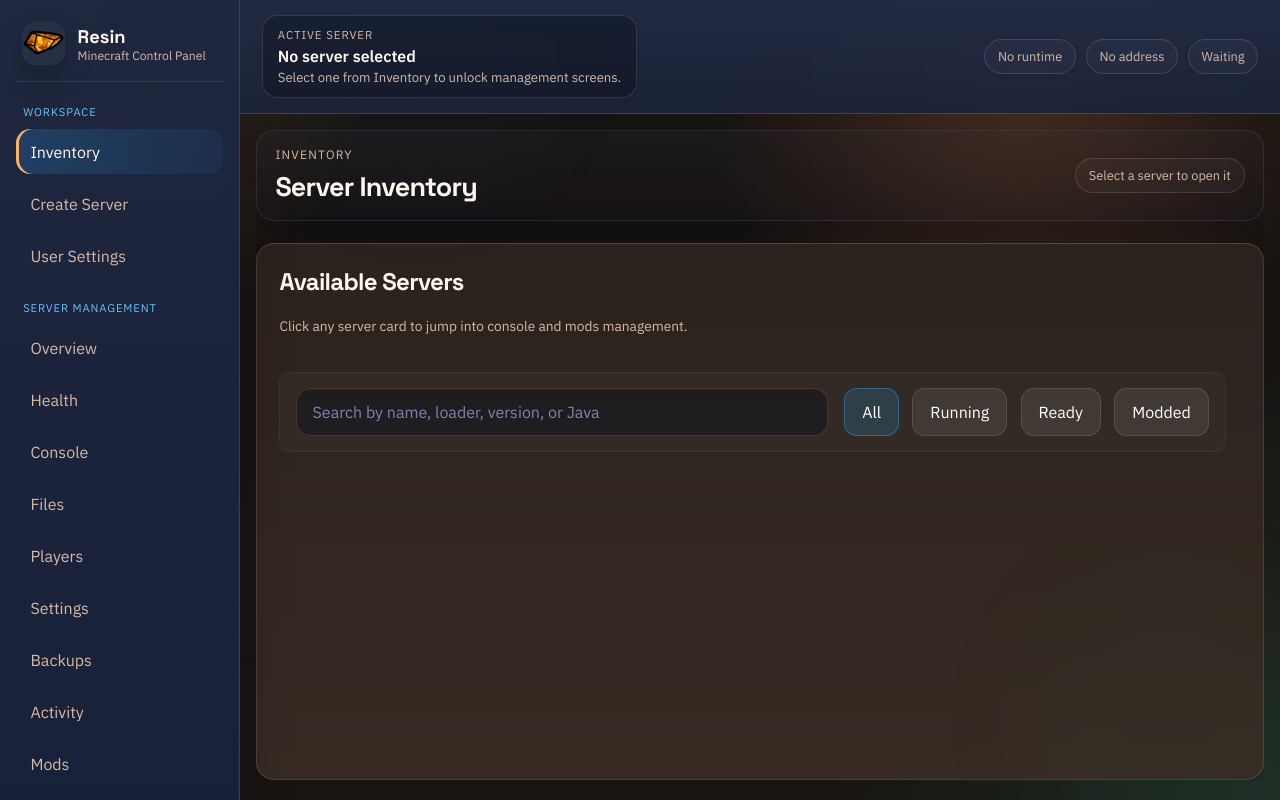
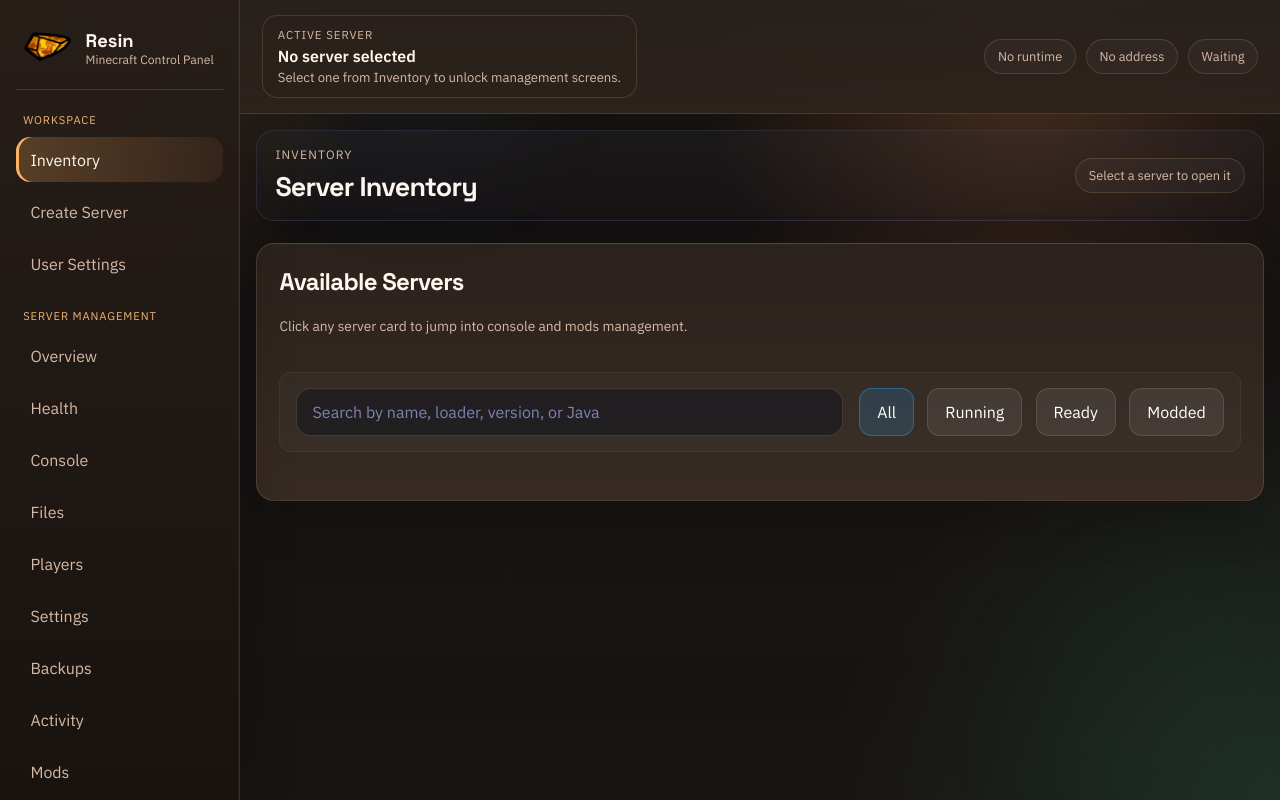
Before and after one commit to mateo-cogeanu/Resin, a website: page public/index.html in a window 1280 px wide. Drawn offline with Linux system fonts and the light colour scheme; no server answers.

Commit message:
Fix themed chrome and scroll behavior

```diff
--- a/public/styles.css
+++ b/public/styles.css
@@ -159,7 +159,7 @@ body {
     radial-gradient(circle at bottom right, color-mix(in srgb, var(--green) 14%, transparent), transparent 28rem),
     linear-gradient(180deg, color-mix(in srgb, var(--bg) 78%, black) 0%, var(--bg) 100%);
   overflow-x: hidden;
-  overflow-y: hidden;
+  overflow-y: auto;
 }
 
 .background-glow {
@@ -197,7 +197,12 @@ body {
   flex-direction: column;
   gap: 1.25rem;
   padding: 1.25rem 1rem;
-  background: linear-gradient(180deg, rgba(30, 39, 64, 0.96) 0%, rgba(24, 34, 56, 0.98) 100%);
+  /* Theme the main navigation shell directly from the active palette instead of a fixed blue overlay. */
+  background: linear-gradient(
+    180deg,
+    color-mix(in srgb, var(--sidebar) 94%, white 2%) 0%,
+    color-mix(in srgb, var(--sidebar-2) 96%, black 4%) 100%
+  );
   border-right: 1px solid var(--border);
   box-shadow:
     inset -1px 0 0 rgba(255, 255, 255, 0.02),
@@ -219,14 +224,12 @@ body {
 }
 
 .sidebar-logo {
-  width: 2.65rem;
-  height: 2.65rem;
-  border-radius: 0.8rem;
+  width: 3.15rem;
+  height: 3.15rem;
+  border-radius: 0;
   display: grid;
   place-items: center;
   overflow: hidden;
-  background: rgba(255, 255, 255, 0.04);
-  box-shadow: 0 14px 28px rgba(0, 0, 0, 0.18);
 }
 
 .sidebar-logo img {
@@ -257,7 +260,7 @@ body {
 
 .sidebar-group-label {
   padding: 0.2rem 0.45rem;
-  color: #65c3ff;
+  color: color-mix(in srgb, var(--blue) 78%, white 16%);
   font-size: 0.7rem;
   letter-spacing: 0.08em;
   text-transform: uppercase;
@@ -277,7 +280,11 @@ body {
 
 .sidebar-link.active {
   color: var(--text);
-  background: linear-gradient(90deg, rgba(42, 168, 255, 0.2), rgba(42, 168, 255, 0.07));
+  background: linear-gradient(
+    90deg,
+    color-mix(in srgb, var(--blue) 24%, transparent),
+    color-mix(in srgb, var(--blue-2) 8%, transparent)
+  );
   box-shadow: inset 3px 0 0 var(--blue);
 }
 
@@ -323,8 +330,6 @@ body {
   grid-template-rows: auto 1fr;
   min-width: 0;
   min-height: 100vh;
-  height: 100vh;
-  overflow: hidden;
   background: linear-gradient(180deg, rgba(255, 255, 255, 0.01), rgba(255, 255, 255, 0));
 }
 
@@ -334,7 +339,12 @@ body {
   justify-content: space-between;
   gap: 1.25rem;
   padding: 0.95rem 1.35rem;
-  background: linear-gradient(180deg, rgba(33, 43, 69, 0.94) 0%, rgba(27, 35, 57, 0.92) 100%);
+  /* Keep the top status rail palette-aware so every theme reaches the app chrome, not just the content cards. */
+  background: linear-gradient(
+    180deg,
+    color-mix(in srgb, var(--bg-2) 92%, white 2%) 0%,
+    color-mix(in srgb, var(--bg-3) 88%, black 10%) 100%
+  );
   border-bottom: 1px solid var(--border);
   position: sticky;
   top: 0;
@@ -348,7 +358,7 @@ body {
   min-width: 18rem;
   padding: 0.7rem 0.95rem;
   border-radius: 0.95rem;
-  background: rgba(9, 14, 24, 0.32);
+  background: color-mix(in srgb, var(--panel) 72%, transparent);
   border: 1px solid var(--border);
 }
 
@@ -493,23 +503,17 @@ body {
 /* Center each workspace on a shared canvas so panels stop feeling randomly scattered. */
 .content-panels {
   display: grid;
-  min-height: 0;
-  overflow: hidden;
   padding: 1rem 1.25rem 1.25rem;
 }
 
 .content-panel {
   display: none;
   align-content: start;
-  min-height: 0;
 }
 
 .content-panel.active {
   display: grid;
-  grid-template-rows: auto minmax(0, 1fr);
   gap: var(--section-gap);
-  min-height: 0;
-  overflow: hidden;
   width: min(100%, var(--content-max));
   margin-inline: auto;
 }
@@ -557,8 +561,6 @@ body {
   display: grid;
   gap: var(--section-gap);
   align-items: start;
-  min-height: 0;
-  overflow: hidden;
 }
 
 .workspace-grid-create {
@@ -580,29 +582,6 @@ body {
 }
 
 /* Keep desktop screens inside the viewport by scrolling their working surfaces instead of the whole page. */
-.content-panel.active > .panel-card,
-.content-panel.active > .workspace-grid,
-.content-panel.active > .overview-layout,
-.content-panel.active > .empty-state {
-  min-height: 0;
-}
-
-.workspace-grid > section.panel-card,
-.workspace-grid > aside.side-rail,
-.inventory-panel,
-.overview-layout {
-  min-height: 0;
-}
-
-.workspace-grid > section.panel-card,
-.inventory-panel,
-.overview-layout,
-.workspace-grid-health > section.panel-card,
-.workspace-grid-activity > section.panel-card {
-  overflow: auto;
-  scrollbar-gutter: stable;
-}
-
 .panel-card,
 .info-box,
 .server-row,
@@ -657,9 +636,6 @@ body {
   position: sticky;
   top: 6.6rem;
   padding-left: 0.2rem;
-  min-height: 0;
-  overflow: auto;
-  scrollbar-gutter: stable;
 }
 
 .create-form,
@@ -948,7 +924,7 @@ textarea:focus {
 }
 
 textarea {
-  min-height: 12rem;
+  min-height: 14rem;
   resize: vertical;
   font-family: "IBM Plex Mono", "IBM Plex Sans", monospace;
   line-height: 1.45;
@@ -1195,8 +1171,7 @@ button[type="submit"]:hover,
 .main-console-card {
   display: grid;
   grid-template-rows: auto auto auto auto minmax(0, 1fr) auto auto auto;
-  min-height: 0;
-  height: 100%;
+  min-height: 34rem;
 }
 
 .console-insight-bar {
@@ -1292,7 +1267,7 @@ button[type="submit"]:hover,
 }
 
 #fileEditor {
-  min-height: 18rem;
+  min-height: 20rem;
 }
 
 .stat-grid,
@@ -1582,10 +1557,6 @@ button[type="submit"]:hover,
 }
 
 @media (max-width: 840px) {
-  body {
-    overflow-y: auto;
-  }
-
   .app-shell {
     grid-template-columns: 1fr;
     min-height: auto;
@@ -1609,7 +1580,6 @@ button[type="submit"]:hover,
 
   .content-panels {
     padding: 1rem 1rem 1.4rem;
-    overflow: visible;
   }
 
   .loader-grid,
@@ -1629,20 +1599,6 @@ button[type="submit"]:hover,
     position: relative;
     top: 0;
     padding-left: 0;
-    overflow: visible;
-  }
-
-  .app-stage,
-  .content-panel.active,
-  .workspace-grid,
-  .inventory-panel,
-  .overview-layout,
-  .workspace-grid > section.panel-card,
-  .workspace-grid-health > section.panel-card,
-  .workspace-grid-activity > section.panel-card {
-    height: auto;
-    min-height: 0;
-    overflow: visible;
   }
 
   .console-input-row,
```
Also changed, not shown: CHANGELOG.md.
